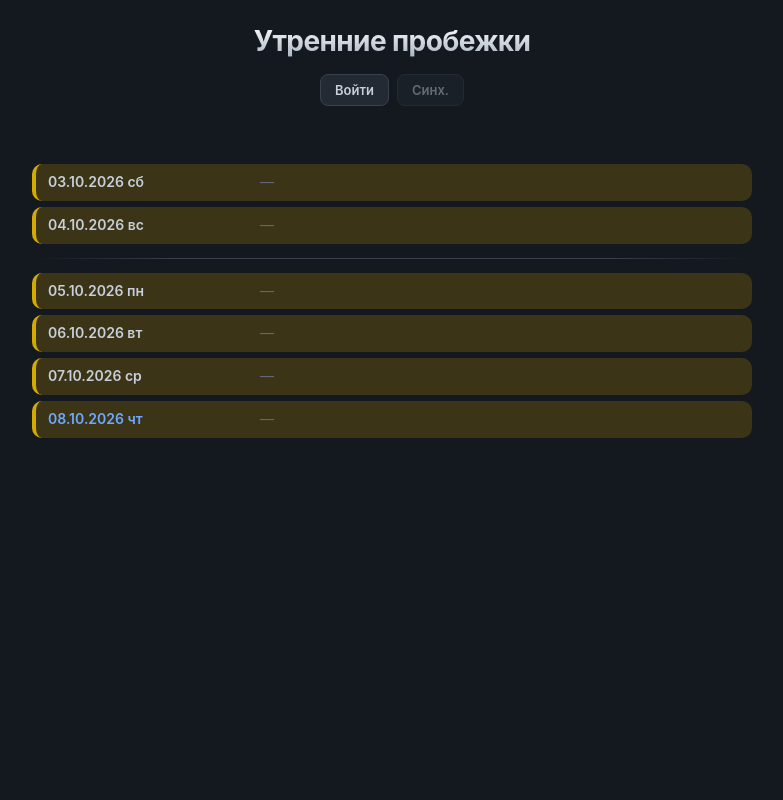
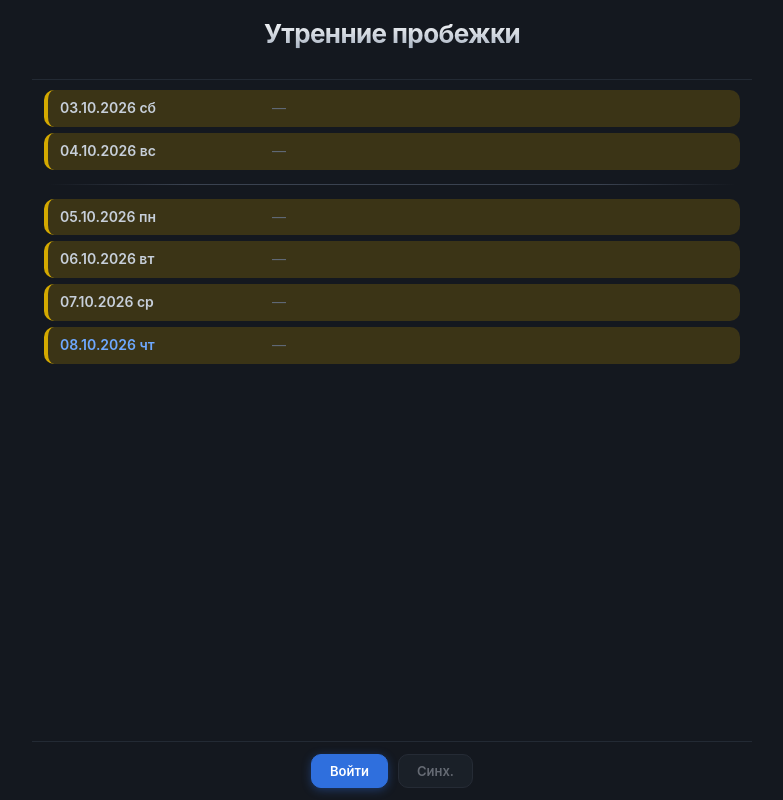
Before and after one commit to AndrewSANJ/runs, a plain HTML site: page index.html in a window 1280 px wide. Shown: the whole page, without its empty margins (248-1031 px from the left). Drawn offline with Linux system fonts and the light colour scheme.

Commit message:
Add files via upload

```diff
--- a/index.html
+++ b/index.html
@@ -15,27 +15,44 @@
 
 <style>
   * { box-sizing: border-box; }
-  html, body { margin: 0; padding: 0; background: #14181f; }
+  html, body {
+    margin: 0; padding: 0;
+    height: 100%;
+    overflow: hidden;
+    background: #14181f;
+  }
   body {
-    padding: 24px 12px calc(60px + env(safe-area-inset-bottom));
-    padding-top: calc(24px + env(safe-area-inset-top));
     font-family: -apple-system, BlinkMacSystemFont, "Segoe UI", Roboto, Arial, sans-serif;
-    background: #14181f; color: #e5e9ef;
+    color: #e5e9ef;
     -webkit-font-smoothing: antialiased;
     -webkit-tap-highlight-color: transparent;
   }
-  .wrap { max-width: 720px; margin: 0 auto; }
+
+  /* ---------- каркас: шапка / список / подвал ---------- */
+  .wrap {
+    display: flex;
+    flex-direction: column;
+    height: 100vh;
+    height: 100dvh;
+    max-width: 720px;
+    margin: 0 auto;
+    padding-top: env(safe-area-inset-top);
+  }
 
   .head {
+    flex-shrink: 0;
     display: flex;
     flex-direction: column;
     align-items: center;
-    gap: 16px;
-    margin-bottom: 26px;
+    gap: 4px;
+    padding: 18px 16px 12px;
     text-align: center;
+    background: #14181f;
+    border-bottom: 1px solid #232a34;
+    z-index: 2;
   }
   h1 {
-    font-size: 28px;
+    font-size: 26px;
     font-weight: 700;
     letter-spacing: -0.6px;
     margin: 0;
@@ -45,21 +62,42 @@
     -webkit-text-fill-color: transparent;
     color: #e5e9ef;
   }
-  .head-actions {
-    display: flex;
-    gap: 8px;
-    flex-wrap: wrap;
-    justify-content: center;
-  }
   .status {
     font-size: 12px;
     color: #6b7280;
-    min-height: 16px;
+    min-height: 14px;
     white-space: pre-line;
     text-align: center;
-    width: 100%;
+    line-height: 1.3;
   }
 
+  .list-container {
+    flex: 1 1 auto;
+    overflow-y: auto;
+    -webkit-overflow-scrolling: touch;
+    padding: 10px 12px 20px;
+    scrollbar-width: thin;
+    scrollbar-color: #3a4250 transparent;
+  }
+  .list-container::-webkit-scrollbar { width: 8px; }
+  .list-container::-webkit-scrollbar-track { background: transparent; }
+  .list-container::-webkit-scrollbar-thumb {
+    background: #3a4250; border-radius: 4px;
+  }
+
+  .footer {
+    flex-shrink: 0;
+    display: flex;
+    justify-content: center;
+    align-items: center;
+    gap: 10px;
+    padding: 12px 16px calc(12px + env(safe-area-inset-bottom));
+    background: #14181f;
+    border-top: 1px solid #232a34;
+    z-index: 2;
+  }
+
+  /* ---------- строки ---------- */
   .row {
     display: flex; align-items: center; gap: 10px;
     padding: 10px 12px; margin-bottom: 6px;
@@ -138,7 +176,7 @@
 
   .btn {
     font: inherit; font-size: 13px; font-weight: 600;
-    padding: 7px 14px; border-radius: 8px;
+    padding: 8px 18px; border-radius: 10px;
     border: 1px solid #3a4250; background: #232a34;
     color: #c7cfda; cursor: pointer; white-space: nowrap;
     transition: all .15s ease;
@@ -150,11 +188,11 @@
   .btn:active { transform: translateY(0); }
   .btn.primary {
     background: #2f6fdd; border-color: #2f6fdd; color: #fff;
-    box-shadow: 0 2px 8px rgba(47,111,221,.3);
+    box-shadow: 0 2px 10px rgba(47,111,221,.4);
   }
   .btn.primary:hover {
     background: #3b7ce6;
-    box-shadow: 0 4px 12px rgba(47,111,221,.4);
+    box-shadow: 0 4px 14px rgba(47,111,221,.5);
   }
   .btn:disabled { opacity: .45; cursor: not-allowed; transform: none; }
   .btn.attention {
@@ -163,13 +201,15 @@
   }
   @keyframes pulse {
     0%, 100% { box-shadow: 0 0 0 0 rgba(47,111,221,.7); }
-    50% { box-shadow: 0 0 0 8px rgba(47,111,221,0); }
+    50% { box-shadow: 0 0 0 10px rgba(47,111,221,0); }
   }
 
+  /* ---------- модалка ---------- */
   .modal-backdrop {
     position: fixed; inset: 0;
     background: rgba(0,0,0,.7);
     backdrop-filter: blur(4px);
+    -webkit-backdrop-filter: blur(4px);
     display: flex; align-items: center; justify-content: center;
     padding: 16px;
     z-index: 1000;
@@ -205,15 +245,12 @@
   }
   .modal-actions { display: flex; gap: 8px; justify-content: flex-end; }
 
+  /* ---------- мобильная версия ---------- */
   @media (max-width: 640px) {
-    body {
-      padding: 20px 12px calc(60px + env(safe-area-inset-bottom));
-      padding-top: calc(20px + env(safe-area-inset-top));
-    }
-    h1 { font-size: 30px; }
-    .head { gap: 14px; margin-bottom: 22px; }
-    .head-actions .btn { font-size: 15px; padding: 10px 18px; }
-    .status { font-size: 13px; }
+    h1 { font-size: 28px; }
+    .head { padding: 16px 14px 10px; }
+
+    .list-container { padding: 8px 10px 16px; }
 
     .row { padding: 14px 14px; gap: 10px; font-size: 16px; margin-bottom: 8px; border-radius: 12px; }
     .date { flex: 0 0 140px; font-size: 15px; }
@@ -225,7 +262,9 @@
     .inp.dist-inp { flex: 0 0 90px; }
     .note-trigger { padding: 10px 12px; font-size: 15px; }
 
-    .btn { font-size: 15px; padding: 9px 16px; }
+    .btn { font-size: 15px; padding: 10px 22px; }
+    .footer { gap: 12px; padding: 14px 16px calc(14px + env(safe-area-inset-bottom)); }
+
     .modal { padding: 18px; gap: 14px; }
     .modal-title { font-size: 18px; }
     .modal-textarea { font-size: 17px; min-height: 45vh; padding: 14px; }
@@ -245,15 +284,19 @@
 </head>
 <body>
 <div class="wrap">
-  <div class="head">
+  <header class="head">
     <h1>Утренние пробежки</h1>
-    <div class="head-actions">
-      <button class="btn" id="loginBtn" type="button">Войти</button>
-      <button class="btn" id="syncBtn" type="button" disabled>Синх.</button>
-    </div>
     <div id="status" class="status"></div>
-  </div>
-  <div id="list"></div>
+  </header>
+
+  <main class="list-container" id="listContainer">
+    <div id="list"></div>
+  </main>
+
+  <footer class="footer">
+    <button class="btn primary" id="loginBtn" type="button">Войти</button>
+    <button class="btn" id="syncBtn" type="button" disabled>Синх.</button>
+  </footer>
 </div>
 
 <div id="noteModal" class="modal-backdrop hidden">
@@ -284,6 +327,7 @@
   const START_DATE = { y: 2026, m: 9, d: 3 };
 
   const listEl = document.getElementById('list');
+  const listContainer = document.getElementById('listContainer');
   const statusEl = document.getElementById('status');
   const loginBtn = document.getElementById('loginBtn');
   const syncBtn = document.getElementById('syncBtn');
@@ -376,9 +420,9 @@
 
     if (scrollOnNextRender) {
       scrollOnNextRender = false;
+      // прокручиваем контейнер к самому низу — виден последний день
       requestAnimationFrame(() => {
-        const last = listEl.lastElementChild;
-        if (last && last.scrollIntoView) last.scrollIntoView({ block: 'nearest' });
+        listContainer.scrollTop = listContainer.scrollHeight;
       });
     }
   }
```
